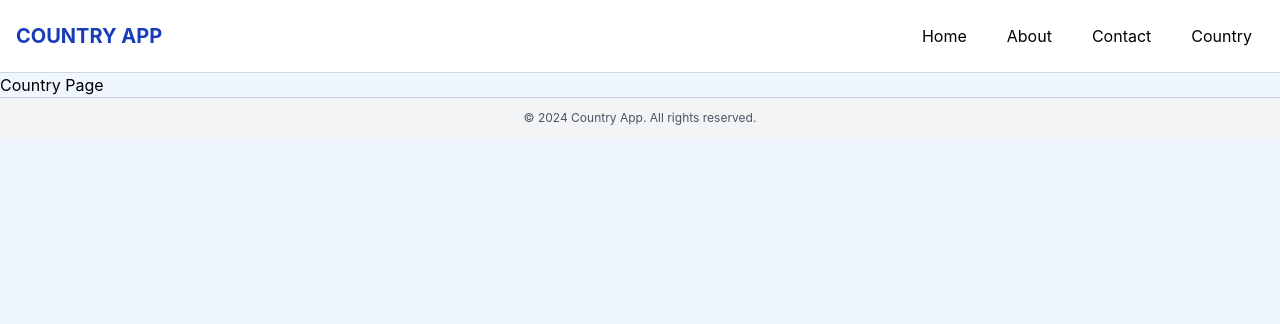
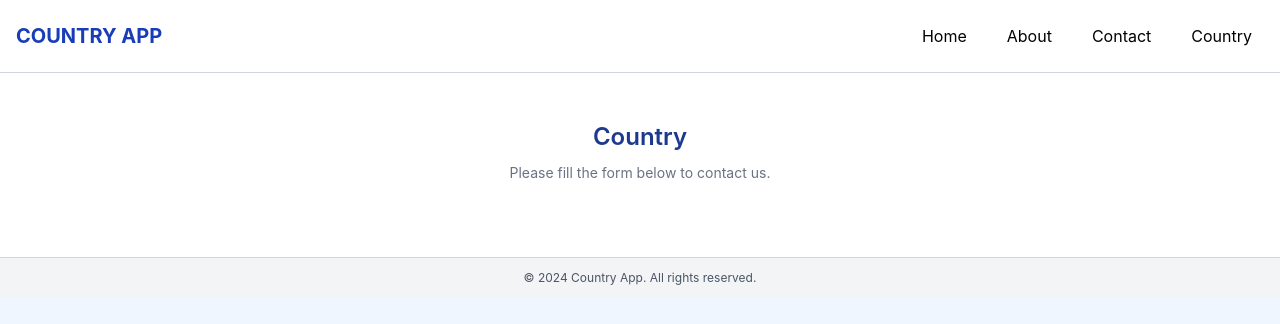
Before and after one commit to pshivamm/Country-app, a React (Vite) app: page /country in a window 1280 px wide. Shown: the top 324 px of the page. Built offline with nearby package versions, Linux system fonts and the light colour scheme.

Commit message:
country page content

```diff
--- a/src/pages/Country.jsx
+++ b/src/pages/Country.jsx
@@ -1,3 +1,13 @@
 export const Country = () => {
-    return <h1>Country Page</h1>
+    return (<section className="bg-white py-10 md:py-12 px-4">
+        <div className="container mx-auto">
+            <h2 className="text-2xl font-semibold text-center mb-2 text-blue-900">
+                Country
+            </h2>
+            <p className="text-sm text-center leading-sm md:leading-6 text-gray-500 mb-6">
+                Please fill the form below to contact us.
+            </p>
+        </div>
+    </section>
+    );
 }
```
